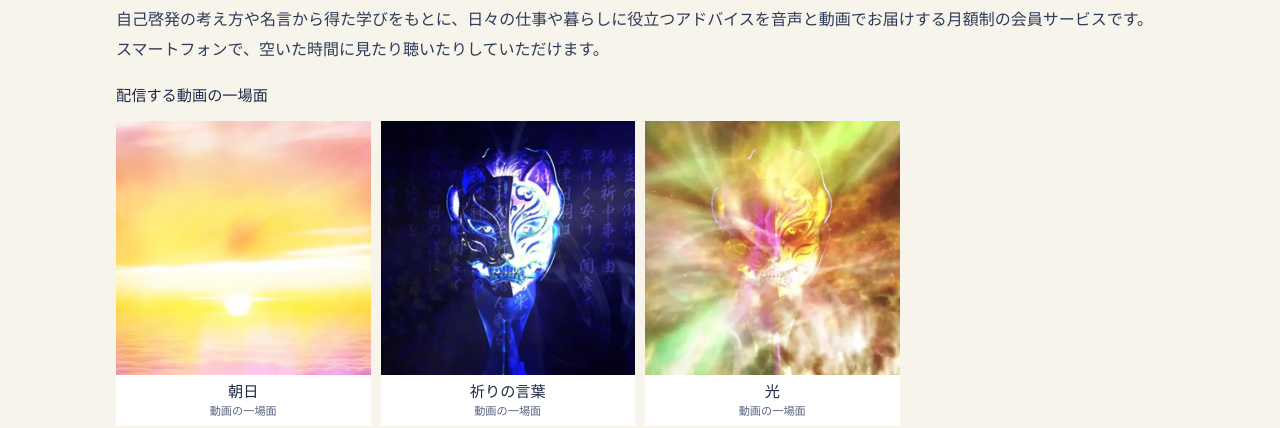
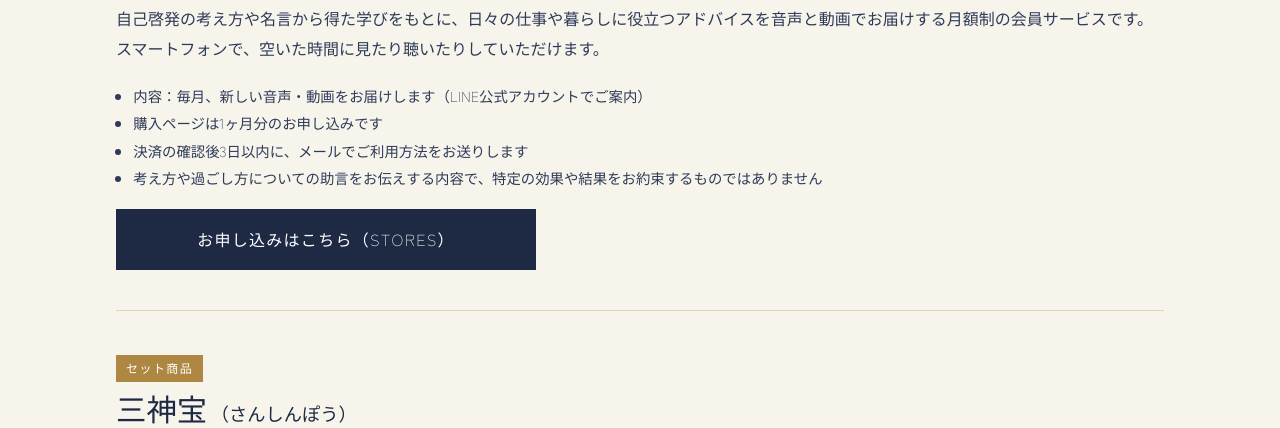
Before and after one commit to cotozute/cotozute-site, a plain HTML site: page shop/index.html in a window 1280 px wide. Shown: the part 563-991 px from the top of the page. Drawn offline with nearby package versions, Linux system fonts and the light colour scheme; a web font is replaced by a local one.

Commit message:
shop: 癒臾の動画の一場面の画像3枚を削除
Co-Authored-By: Claude Opus 5.5 <noreply@anthropic.com>
Claude-Session: https://claude.ai/code/session_01PwCwMrpEW8WSQbWRrND74D

```diff
--- a/shop/index.html
+++ b/shop/index.html
@@ -57,8 +57,6 @@ footer a{margin:0 6px}
   <h2>癒臾<span>（ゆゆ）</span><small>MONTHLY MEMBERSHIP</small></h2>
   <p class="price">月額 4,980<span>円（税込）</span></p>
   <p class="lead">自己啓発の考え方や名言から得た学びをもとに、日々の仕事や暮らしに役立つアドバイスを音声と動画でお届けする月額制の会員サービスです。スマートフォンで、空いた時間に見たり聴いたりしていただけます。</p>
-  <p class="pick">配信する動画の一場面</p>
-  <div class="grid"><figure><img src="img/yuyu-1.webp" width="800" height="800" alt="癒臾 動画の一場面"><figcaption>朝日<small>動画の一場面</small></figcaption></figure><figure><img src="img/yuyu-2.webp" width="800" height="800" alt="癒臾 動画の一場面"><figcaption>祈りの言葉<small>動画の一場面</small></figcaption></figure><figure><img src="img/yuyu-3.webp" width="800" height="800" alt="癒臾 動画の一場面"><figcaption>光<small>動画の一場面</small></figcaption></figure></div>
   <ul class="spec"><li>内容：毎月、新しい音声・動画をお届けします（LINE公式アカウントでご案内）</li><li>購入ページは1ヶ月分のお申し込みです</li><li>決済の確認後3日以内に、メールでご利用方法をお送りします</li><li>考え方や過ごし方についての助言をお伝えする内容で、特定の効果や結果をお約束するものではありません</li></ul>
   <a class="buy" href="https://dsjq59ayjihlpsm6kv7y.stores.jp/items/6ada1ae4b1d1afbdb21cd43e" target="_blank" rel="noopener nofollow">お申し込みはこちら（STORES）</a>
 </section>
```
Also changed, not shown: shop/img/yuyu-1.webp (deleted), shop/img/yuyu-2.webp (deleted), shop/img/yuyu-3.webp (deleted).
